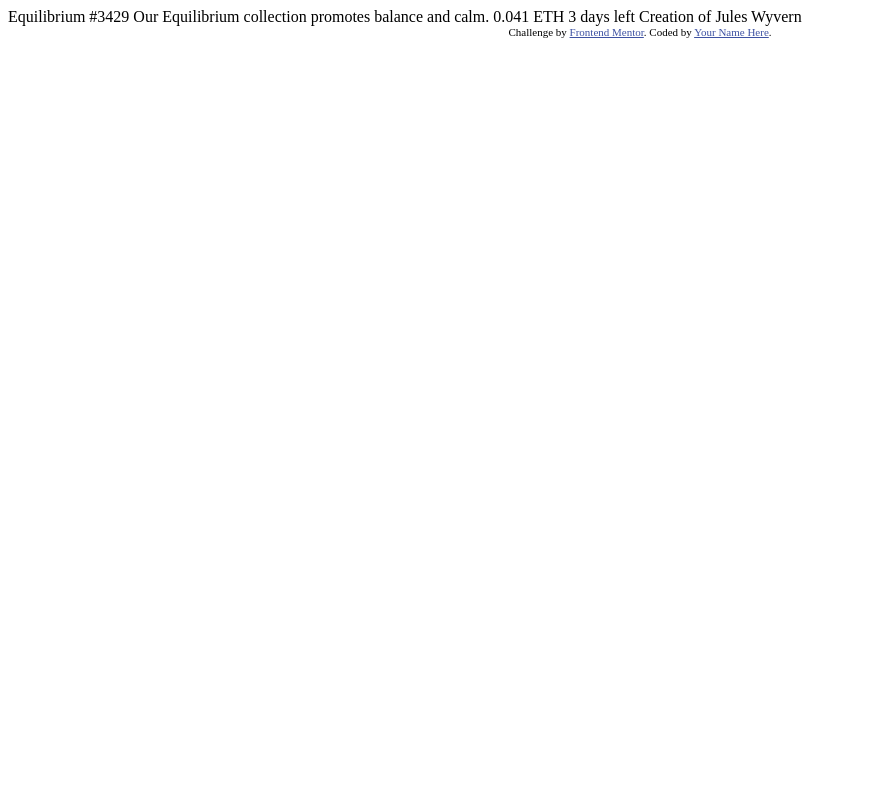
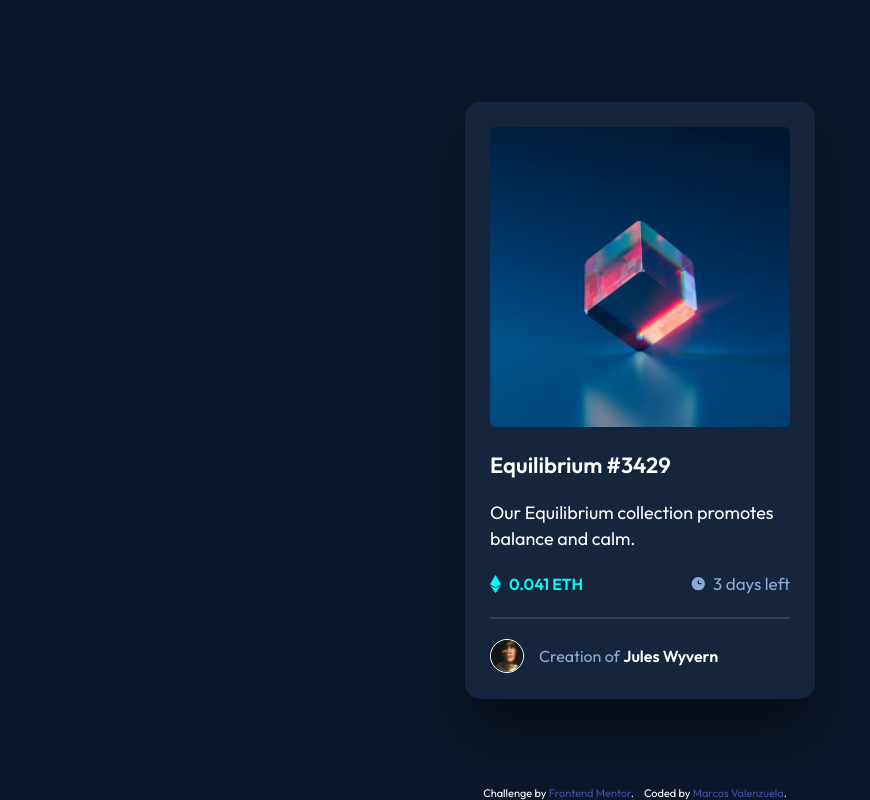
Before and after one commit to Dantalian5/NFT-preview-card-component, a plain HTML site: page index.html in a window 1280 px wide. Shown: the whole page, without its empty margins (0-870 px from the left). Drawn offline with Linux system fonts and the light colour scheme.

Commit message:
falta hover

```diff
--- a/index.html
+++ b/index.html
@@ -3,31 +3,36 @@
 <head>
   <meta charset="UTF-8">
   <meta name="viewport" content="width=device-width, initial-scale=1.0"> <!-- displays site properly based on user's device -->
-
+  <link rel="stylesheet" href="style.css" type="text/css">
   <link rel="icon" type="image/png" sizes="32x32" href="./images/favicon-32x32.png">
-
   <title>Frontend Mentor | NFT preview card component</title>
-
-  <!-- Feel free to remove these styles or customise in your own stylesheet 👍 -->
-  <style>
-    .attribution { font-size: 11px; text-align: center; }
-    .attribution a { color: hsl(228, 45%, 44%); }
-  </style>
 </head>
 <body>
 
-  Equilibrium #3429
+  <main class="nft-card" aria-label="nft-card">
+    <div class="img-container">
+      <a href="#"> <img class="hover-efect" src="./images/icon-view.svg"></a>
+      <img class="img-real" src="./images/image-equilibrium.jpg" alt="nft-image">
+    </div>
+    <a href="#"><h1 class="nft-name">Equilibrium #3429</h1></a>
+    <p>Our Equilibrium collection promotes balance and calm.</p>
+    <div class="nft-info">
+      <div class="price"><img src="./images/icon-ethereum.svg"><h2>0.041 ETH</h2></div>
+      <div class="time"><img src="./images/icon-clock.svg"><p>3 days left</p></div>
+    </div>
+    <div class="line-separator"></div>
+    <div class="nft-creator">
+      <div class="avatar-container">
+        <img src="./images/image-avatar.png" alt="avatar">
+      </div>
+      <p>Creation of <a href="#">Jules Wyvern</a> </p>
+    </div>
+  </main>
 
-  Our Equilibrium collection promotes balance and calm.
+  <footer class="attribution" aria-label="attribution">
+    <p>Challenge by <a href="https://www.frontendmentor.io?ref=challenge" target="_blank">Frontend Mentor</a>.</p>
+    <p>Coded by <a href="#">Marcos Valenzuela</a>.</p>
+  </footer>
 
-  0.041 ETH
-  3 days left
-
-  Creation of Jules Wyvern
-
-  <div class="attribution">
-    Challenge by <a href="https://www.frontendmentor.io?ref=challenge" target="_blank">Frontend Mentor</a>.
-    Coded by <a href="#">Your Name Here</a>.
-  </div>
 </body>
 </html>
--- /dev/null
+++ b/style.css
@@ -0,0 +1,144 @@
+@import url('https://fonts.googleapis.com/css2?family=Outfit:wght@300;400;600&display=swap');
+:root{
+   /*Primary*/
+    --p-soft-blue: hsl(215, 51%, 70%, 1);
+    --p-cyan: hsl(178, 100%, 50%, 1);
+   /*Neutral*/
+    --n-very-dark-blue1: hsl(217, 54%, 11%, 1);
+    --n-very-dark-blue2: hsl(216, 50%, 16%, 1);
+    --n-very-dark-blue3: hsl(215, 32%, 27%, 1);
+    --n-white: hsl(0, 0%, 100%, 1);
+}
+*{
+    margin: 0;
+    padding: 0;
+    box-sizing: border-box;
+    font-family: 'Outfit', sans-serif;
+    text-decoration: none;
+}
+body{
+    position: relative;
+    width: 1440;
+    min-height: 100vh;
+    display: flex;
+    flex-direction: column;
+    align-items: center;
+    justify-content: center;
+    background-color: var(--n-very-dark-blue1);
+}
+.nft-card{
+    overflow: hidden;
+    width: 350px;
+    height: 597px;
+    border-radius: 15px;
+    box-shadow: 0px 35px 55px rgba(0, 0, 0, 0.5);
+    background-color: var(--n-very-dark-blue2);
+    padding: 25px;
+    display: flex;
+    flex-direction: column;
+    align-items: flex-start;
+    justify-content: space-between;
+}
+.nft-card .img-container{
+    width: 100%;
+    height: auto;
+    overflow: hidden;
+    position: relative;
+}
+.img-container .img-real{
+    position: relative;
+    top: 0;
+    width: 100%;
+    height: auto;
+    border-radius: 6px;
+}
+.img-container .hover-efect{
+    position: absolute;
+    top: 0;
+    left: 0;
+    width: 300px;
+    height: 300px;
+
+    height: auto;
+    border-radius: 6px;
+}
+.nft-card h1{
+    font-weight: 600;
+    font-size: 22px;
+    color: var(--n-white);
+}
+.nft-card h1:hover{
+    color: var(--p-cyan);
+}
+.nft-card p{
+    font-weight: 400;
+    font-size: 18px;
+    line-height: 140%;
+    color: var(--n-white);
+}
+.nft-card .nft-info{
+    width: 100%;
+    display: flex;
+    align-items: center;
+    justify-content: space-between;
+}
+.nft-info .price,
+.nft-info .time{
+    display: flex;
+    align-items: center;
+}
+.nft-info h2{
+    font-weight: 600;
+    font-size: 16px;
+    color: var(--p-cyan);
+    margin-left: 8px;
+}
+.nft-info p{
+    font-weight: 400;
+    font-size: 17px;
+    color: var(--p-soft-blue);
+    margin-left: 6px;
+}
+.nft-card .line-separator{
+    width: 100%;
+    height: 0px;
+    border: 1px solid var(--n-very-dark-blue3);
+}
+.nft-card .nft-creator{
+    display: flex;
+    align-items: center;
+    justify-content: flex-start;
+}
+.nft-creator .avatar-container{
+    width: 34px;
+    height: 34px;
+    border: 1px solid var(--n-white);
+    border-radius: 50%;
+    overflow: hidden;
+}
+.avatar-container img{
+    width: 100%;
+}
+.nft-creator p{
+    font-weight: 400;
+    font-size: 16px;
+    color: var(--p-soft-blue);
+    margin-left: 15px;
+}
+.nft-creator a{
+    font-weight: 600;
+    font-size: 16px;
+    color: var(--n-white);
+}
+.nft-creator a:hover{
+    color: var(--p-cyan);
+}
+.attribution {
+    position: absolute;
+    bottom: 0;
+    font-size: 11px;
+    text-align: center;
+    display: flex;
+}
+.attribution p { color: white; margin-right: 10px;}
+.attribution a { color: hsl(228, 45%, 44%); }
```
Also changed, not shown: 1 other file.
